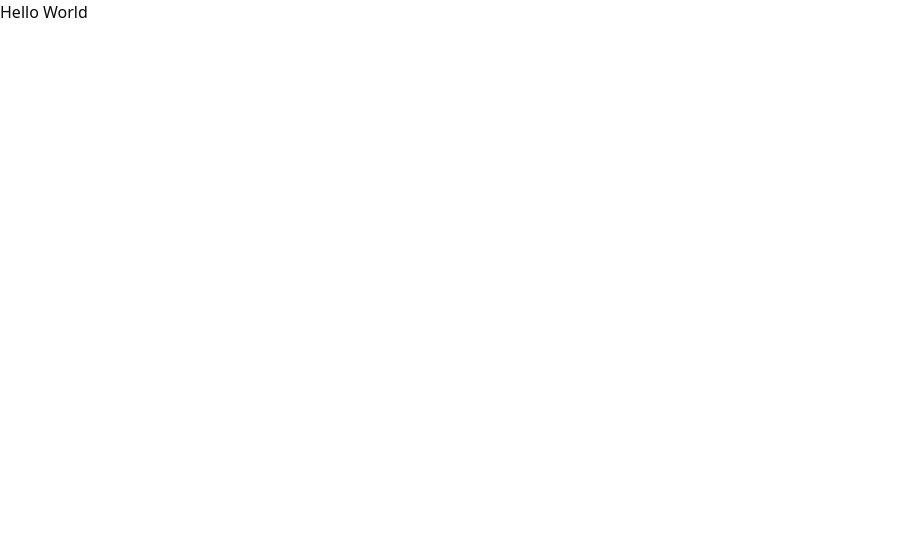
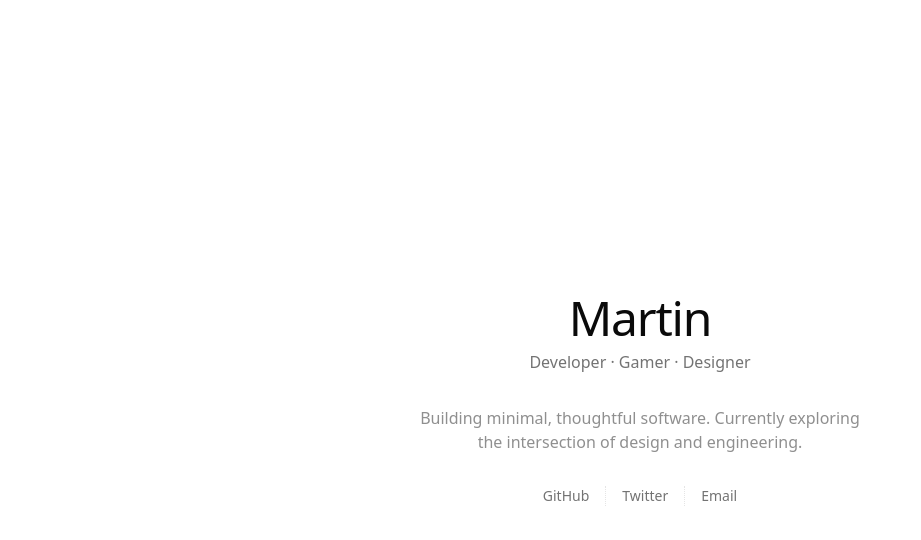
Before and after one commit to kWAYTV/portfolio, a Next.js app: page / in a window 1280 px wide. Shown: the top 540 px of the page, without its empty margins (0-921 px from the left). Built offline with nearby package versions, Linux system fonts and the light colour scheme.

Commit message:
feat: Redesign Home page layout with new content and add Separator component for improved UI

```diff
--- a/src/app/page.tsx
+++ b/src/app/page.tsx
@@ -1,7 +1,52 @@
+import Link from "next/link";
+import { Button } from "@/components/ui/button";
+import { Separator } from "@/components/ui/separator-extended";
+
 export default function Home() {
   return (
-    <main>
-      <h1>Hello World</h1>
+    <main className="flex min-h-screen items-center justify-center px-6">
+      <div className="w-full max-w-xl space-y-8 text-center">
+        <div className="space-y-2">
+          <h1 className="font-medium text-4xl tracking-tight sm:text-5xl">
+            Martin
+          </h1>
+          <p className="text-muted-foreground">Developer · Gamer · Designer</p>
+        </div>
+
+        <p className="mx-auto max-w-md text-pretty text-muted-foreground/80">
+          Building minimal, thoughtful software. Currently exploring the
+          intersection of design and engineering.
+        </p>
+
+        <div className="flex h-5 items-center justify-center gap-4 text-sm">
+          <Button
+            className="h-auto p-0 text-muted-foreground hover:text-foreground"
+            nativeButton={false}
+            render={<Link href="https://github.com/kWAYTV" target="_blank" />}
+            variant="link"
+          >
+            GitHub
+          </Button>
+          <Separator orientation="vertical" variant="dotted" />
+          <Button
+            className="h-auto p-0 text-muted-foreground hover:text-foreground"
+            nativeButton={false}
+            render={<Link href="https://twitter.com/ogeperc" target="_blank" />}
+            variant="link"
+          >
+            Twitter
+          </Button>
+          <Separator orientation="vertical" variant="dotted" />
+          <Button
+            className="h-auto p-0 text-muted-foreground hover:text-foreground"
+            nativeButton={false}
+            render={<Link href="mailto:mvnieto2127@gmail.com" />}
+            variant="link"
+          >
+            Email
+          </Button>
+        </div>
+      </div>
     </main>
   );
 }
--- /dev/null
+++ b/src/components/ui/separator-extended.tsx
@@ -0,0 +1,35 @@
+import { Separator as SeparatorPrimitive } from "@base-ui-components/react/separator";
+import { cva, type VariantProps } from "class-variance-authority";
+import type * as React from "react";
+import { cn } from "@/lib/utils";
+
+const separatorVariants = cva(
+  "shrink-0 data-[orientation=vertical]:h-full data-[orientation=horizontal]:w-full data-[orientation=vertical]:border-e data-[orientation=horizontal]:border-t",
+  {
+    variants: {
+      variant: {
+        default: "border-solid",
+        dashed: "border-dashed",
+        dotted: "border-dotted",
+        double:
+          "border-double p-px data-[orientation=vertical]:border-x data-[orientation=horizontal]:border-y",
+      },
+    },
+  }
+);
+
+function Separator({
+  className,
+  ...props
+}: React.ComponentProps<typeof SeparatorPrimitive> &
+  VariantProps<typeof separatorVariants>) {
+  return (
+    <SeparatorPrimitive
+      className={cn(separatorVariants({ variant: props.variant }), className)}
+      data-slot="separator"
+      {...props}
+    />
+  );
+}
+
+export { Separator };
```
